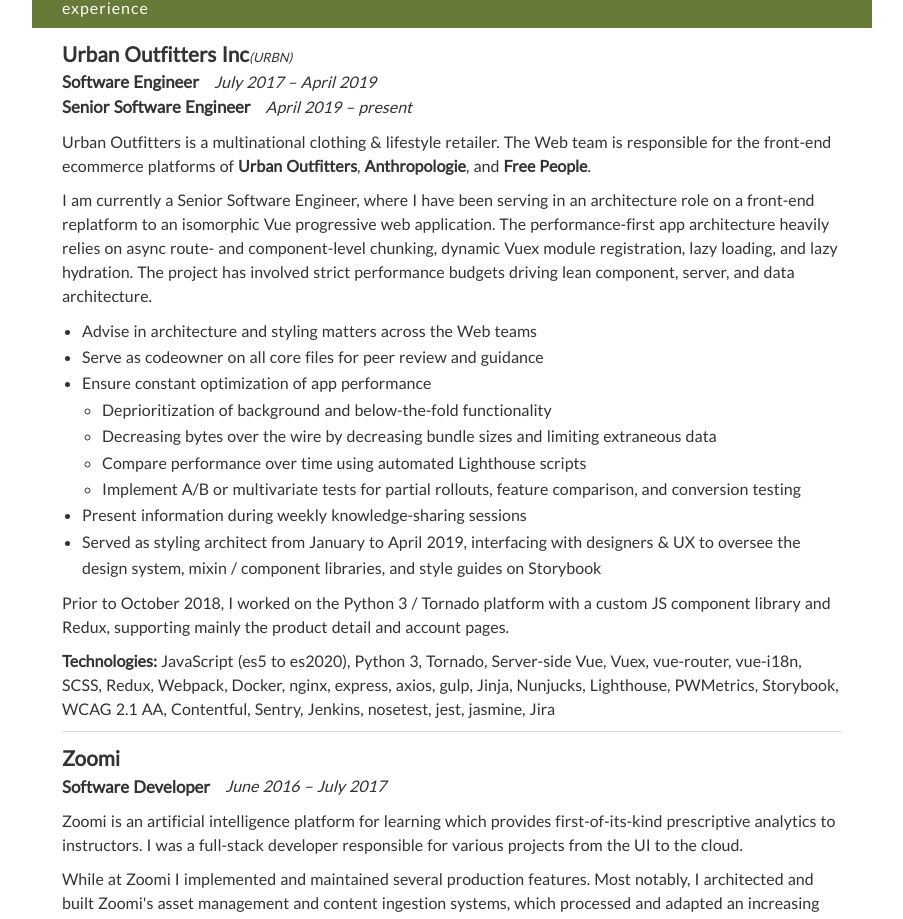
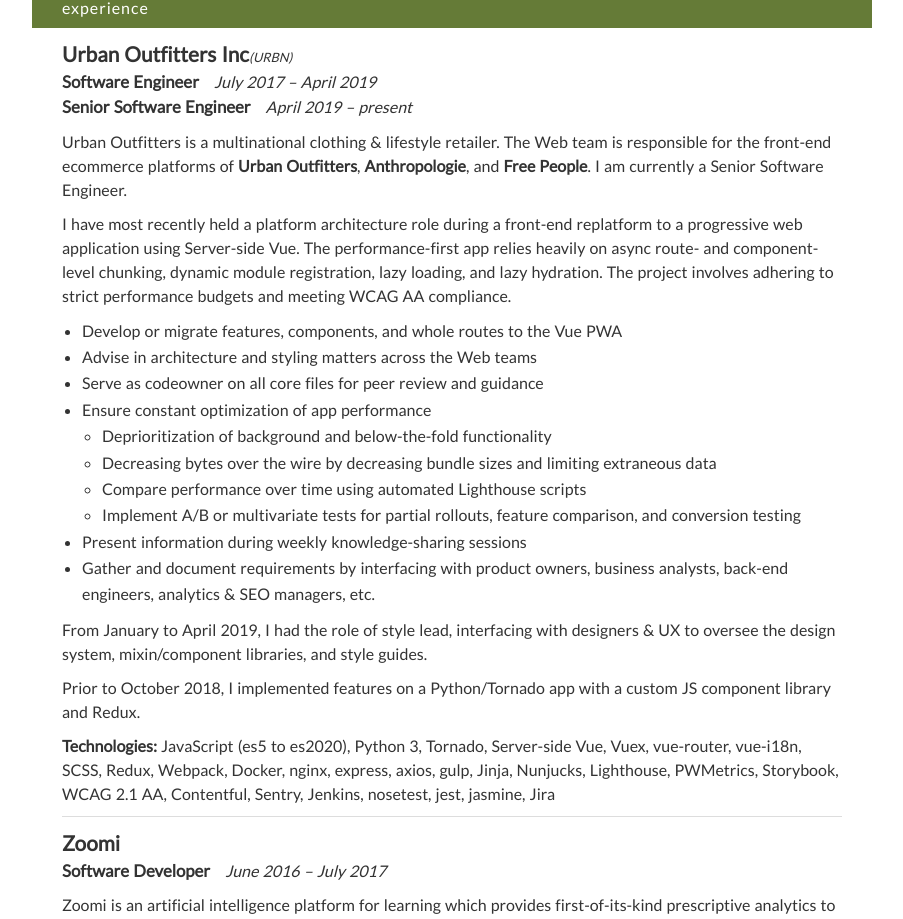
Before and after one commit to dgirgenti/resume, a Nuxt app: page / in a window 1280 px wide. Shown: the part 276-1195 px from the top of the page, without its empty margins (188-1091 px from the left). Built offline with nearby package versions, Linux system fonts and the light colour scheme.

Commit message:
change up urbn wording

```diff
--- a/assets/jobs.js
+++ b/assets/jobs.js
@@ -16,10 +16,11 @@
             },
         ],
         description: `
-Urban Outfitters is a multinational clothing & lifestyle retailer. The Web team is responsible for the front-end ecommerce platforms of **[Urban Outfitters](https://urbanoutfitters.com)**, **[Anthropologie](https://anthropologie.com)**, and **[Free People](https://freepeople.com/)**.
+Urban Outfitters is a multinational clothing & lifestyle retailer. The Web team is responsible for the front-end ecommerce platforms of **[Urban Outfitters](https://urbanoutfitters.com)**, **[Anthropologie](https://anthropologie.com)**, and **[Free People](https://freepeople.com/)**. I am currently a Senior Software Engineer.
 
-I am currently a Senior Software Engineer, where I have been serving in an architecture role on a front-end replatform to an isomorphic Vue progressive web application. The performance-first app architecture heavily relies on async route- and component-level chunking, dynamic Vuex module registration, lazy loading, and lazy hydration. The project has involved strict performance budgets driving lean component, server, and data architecture.
+I have most recently held a platform architecture role during a front-end replatform to a progressive web application using Server-side Vue. The performance-first app relies heavily on async route- and component-level chunking, dynamic module registration, lazy loading, and lazy hydration. The project involves adhering to strict performance budgets and meeting WCAG AA compliance.
 
+* Develop or migrate features, components, and whole routes to the Vue PWA
 * Advise in architecture and styling matters across the Web teams
 * Serve as codeowner on all core files for peer review and guidance
 * Ensure constant optimization of app performance
@@ -28,9 +29,11 @@
   * Compare performance over time using automated Lighthouse scripts
   * Implement A/B or multivariate tests for partial rollouts, feature comparison, and conversion testing
 * Present information during weekly knowledge-sharing sessions
-* Served as styling architect from January to April 2019, interfacing with designers & UX to oversee the design system, mixin / component libraries, and style guides on Storybook
+* Gather and document requirements by interfacing with product owners, business analysts, back-end engineers, analytics & SEO managers, etc.
 
-Prior to October 2018, I worked on the Python 3 / Tornado platform with a custom JS component library and Redux, supporting mainly the product detail and account pages.`,
+From January to April 2019, I had the role of style lead, interfacing with designers & UX to oversee the design system, mixin/component libraries, and style guides.
+
+Prior to October 2018, I implemented features on a Python/Tornado app with a custom JS component library and Redux.`,
         technologies: [
             'JavaScript (es5 to es2020)',
             'Python 3',
```
